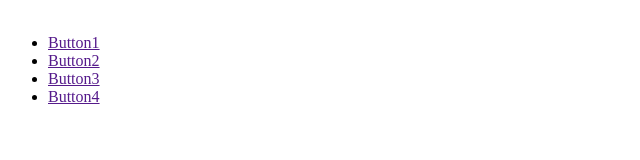
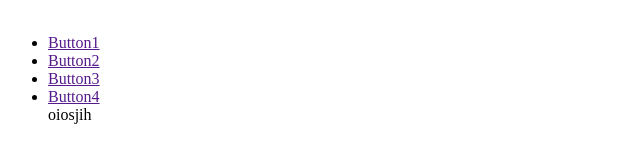
Before and after one commit to isaacBakall/WU21, a plain HTML site: page index.html in a window 1280 px wide. Shown: the full height of the page, 0-640 px from the left. Drawn offline with Linux system fonts and the light colour scheme.

Commit message:
Update index.html

```diff
--- a/index.html
+++ b/index.html
@@ -13,6 +13,7 @@
             <li class="rli"><a href="" class="mainButton">Button3</a></li>
             <li class="rli"><a href="" class="mainButton">Button4</a></li>
             <li class="rli" style="float: right;"><a href="" class="mainButton">EndButton</a></li>
+            oiosjih
         </ul>
     </body>
 </html>
```
